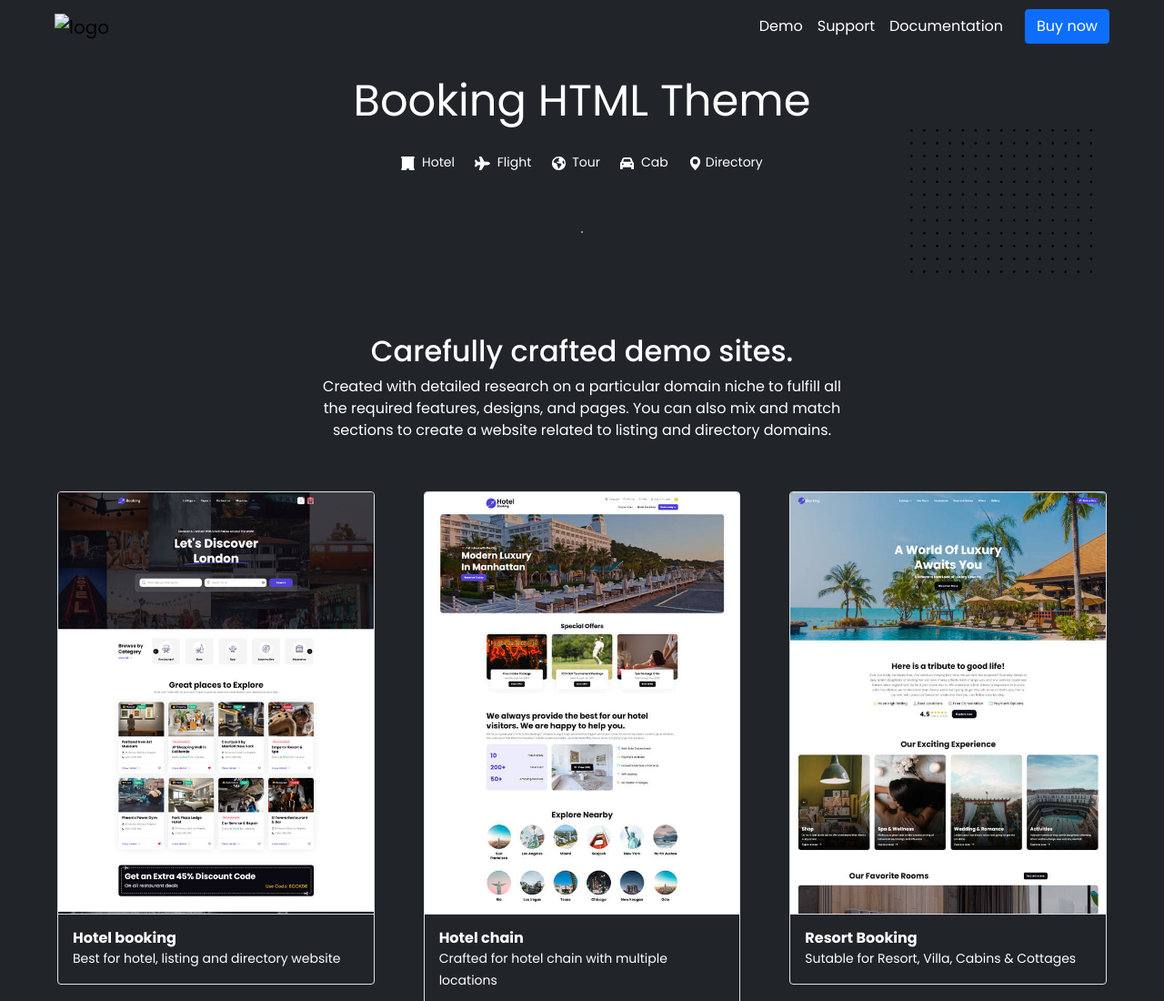
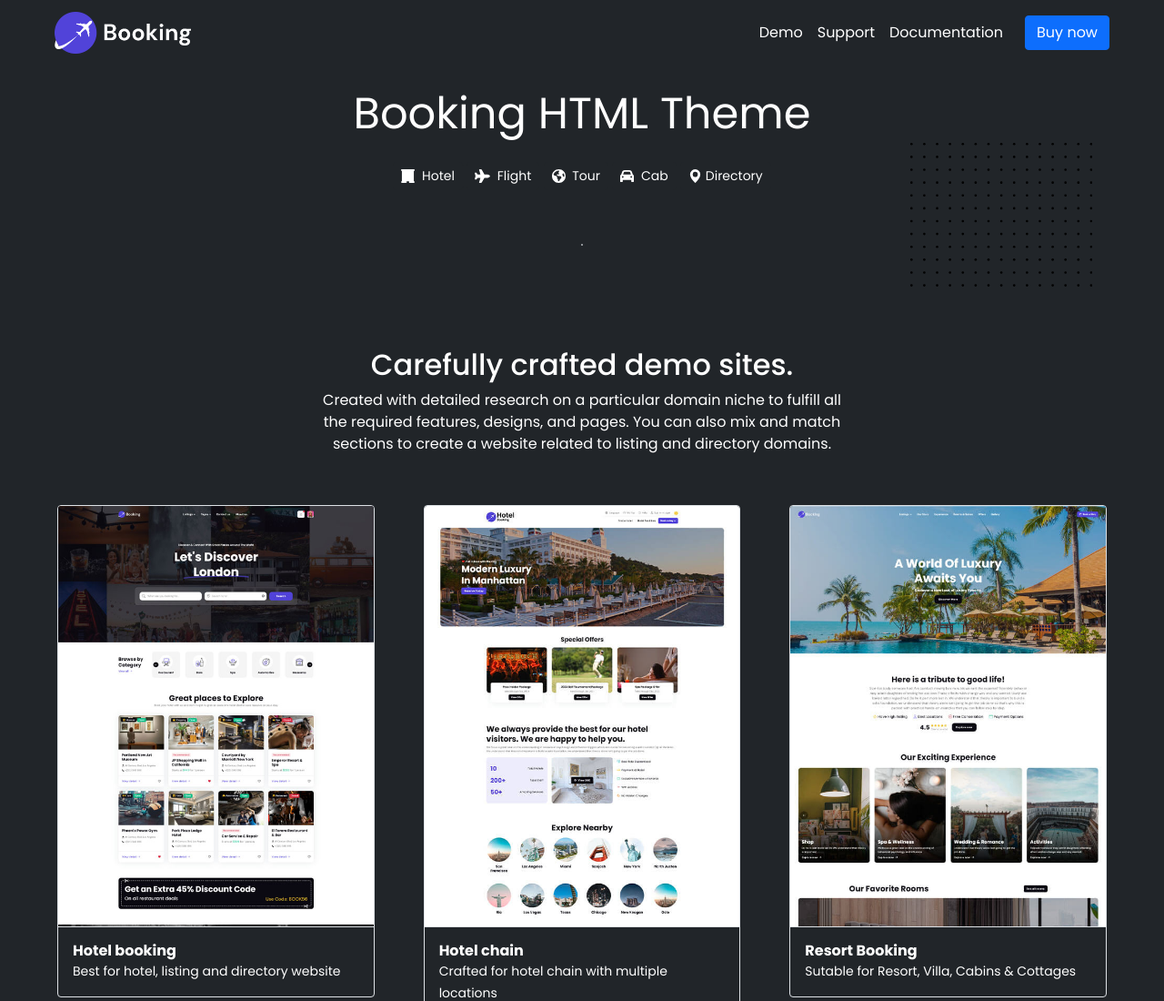
Before and after one commit to Abdulmalik055/Abdulamlik-w5-d02-bootstrap, a plain HTML site: page index.html in a window 1280 px wide. Shown: the top 1100 px of the page at 91% size. Drawn offline with nearby package versions, Linux system fonts and the light colour scheme.

Commit message:
fixed logo

```diff
--- a/index.html
+++ b/index.html
@@ -27,7 +27,8 @@
             <div class="container-fluid">
                 <!-- logo start -->
                 <a class="navbar-brand" href="#">
-                    <img src="/image/logo" alt="logo" width="150px">
+
+                    <img src="/image/logo.png" alt="logo" width="150px">
                 </a>
                 <!-- logo end -->
                 <!-- responsive navbar start-->
```
Also changed, not shown: image/logo.png (added), 1 other file.
